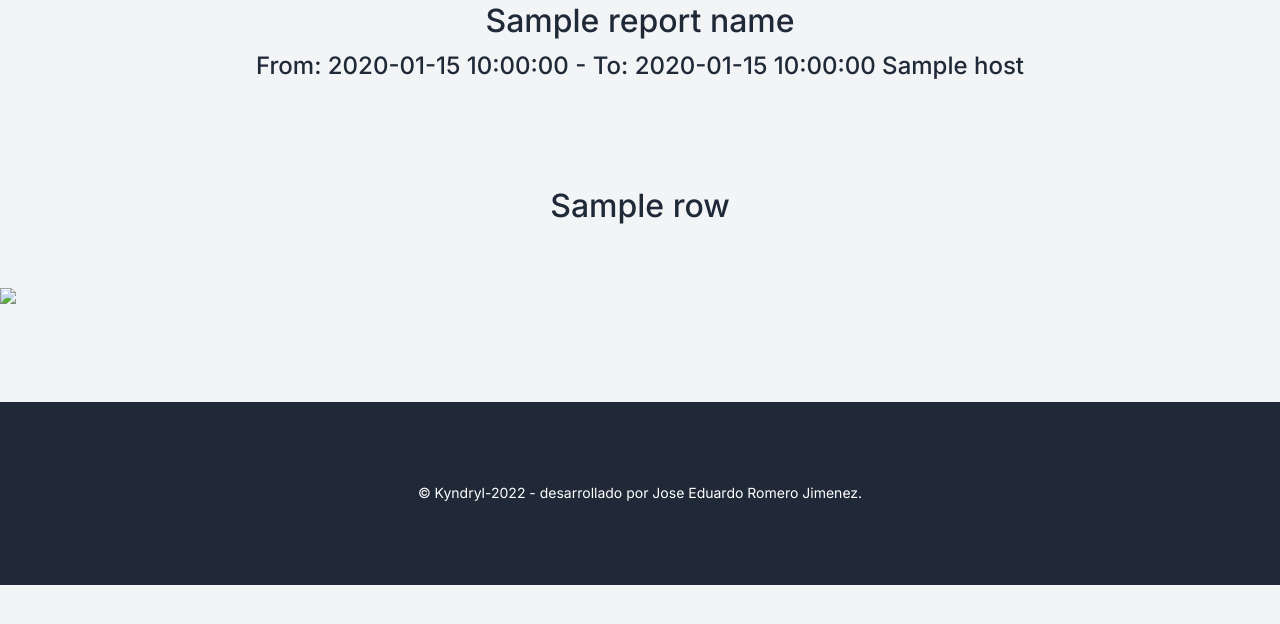
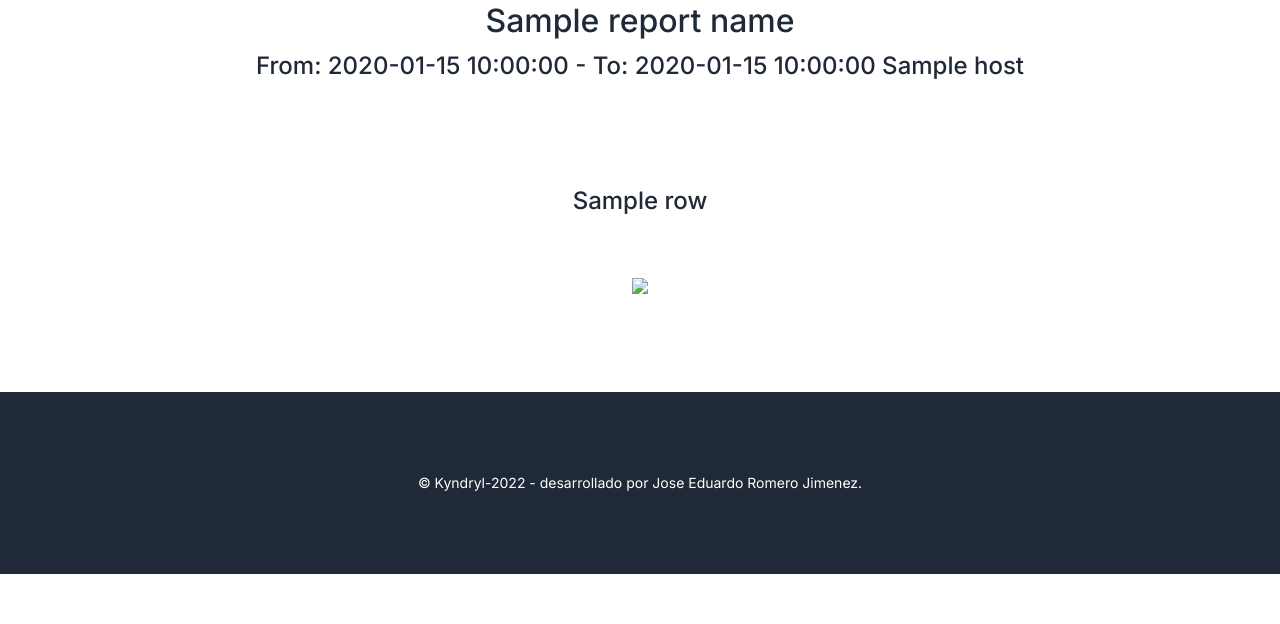
Before and after one commit to Edunzz/grafanaPDF, a Flask app: template apipdf/templates/reporte_grafana.html in a window 1280 px wide. Shown: the top 624 px of the page. Run offline with Flask 2, Linux system fonts and the light colour scheme; the template is opened without the code that fills it: most values are stand-ins (such as "Sample title", 1, 10 or a date in 2020).

Commit message:
ajuste de vista

```diff
--- a/apipdf/templates/reporte_grafana.html
+++ b/apipdf/templates/reporte_grafana.html
@@ -7,7 +7,7 @@
       </title>
       <link type="text/css" href="/static/assets/css/volt.css" rel="stylesheet">
    </head>
-   <body>
+   <body style="background-color: white;">
       <header class="text-center">
          <h2 class="h2">
             {{ report_name }}
@@ -22,12 +22,12 @@
          <section class="section">
             <div class="row justify-content-center mb-5">
                <div class="col-12 text-center">
-                  <h2 class="h2">
+                  <h4 class="h4">
                      {{ row['row-name'] }}
                   </h2>
                </div>
             </div>
-            <div class="row">
+            <div class="row text-center">
                {% for panel in row['img_panels'] %}
                <span>
                   <img src="{{ panel['url'] }}">
```
